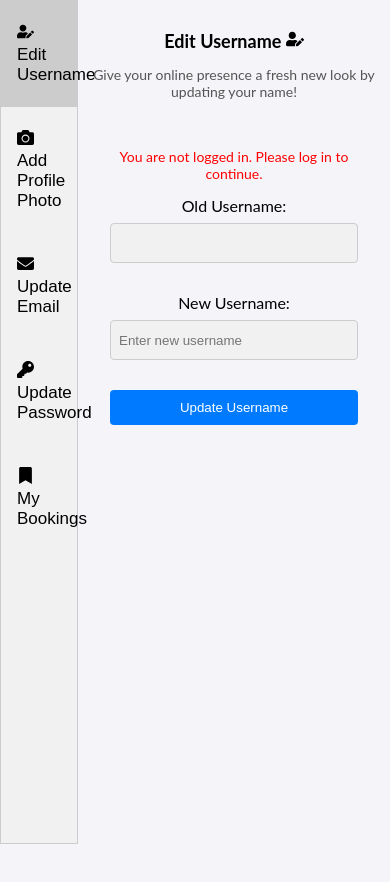
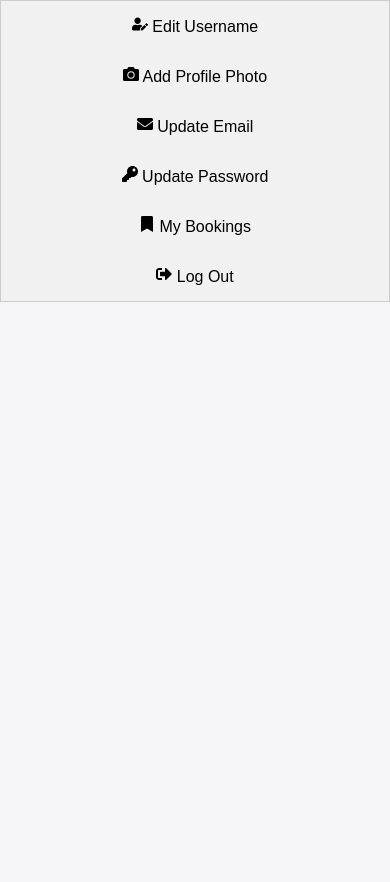
Before and after one commit to rohitprajapati06/Tour-Nest-Frontend, a React (Create React App) app: page /UserProfile in a window 390 px wide. Shown: the top 882 px of the page. After the commit the page ends 844 px from the top, so only its background shows below. Built offline with nearby package versions, Linux system fonts and the light colour scheme; no server answers.

Commit message:
Updated Design

```diff
--- a/src/Users/UserProfile/ProfileManagement.css
+++ b/src/Users/UserProfile/ProfileManagement.css
@@ -2,6 +2,7 @@
   font-family: "Lato", sans-serif;
 }
 
+/* Default layout for larger screens */
 .prolific-profile-management-user-tab {
   float: left;
   border: 1px solid #ccc;
@@ -34,14 +35,47 @@
 
 .prolific-profile-management-user-tabcontent {
   float: left;
-  padding: 0px 12px;
+  padding: 20px;
   width: 80%;
   height: 100vh;
   display: none;
   text-align: center;
-  margin: 30px auto;
+  margin: auto;
 }
 
-.prolific-profile-management-user-tabcontent h3 {
-  margin-top: 0;
+/* Mobile view */
+@media screen and (max-width: 768px) {
+  .prolific-profile-management-user-tab {
+    width: 100%;
+    height: auto;
+    display: flex;
+    flex-direction: column;
+  }
+
+  .prolific-profile-management-user-tab button {
+    text-align: center;
+    padding: 15px;
+    font-size: 16px;
+  }
+
+  .prolific-profile-management-user.mobile-view {
+    width: 100%;
+    height: auto;
+  }
+
+  .prolific-profile-management-user-tabcontent {
+    width: 100%;
+    height: auto;
+    padding: 15px;
+  }
+
+  .prolific-profile-management-back-button{
+    display: block;
+    margin: 10px auto;
+    padding: 10px;
+    background-color: #ccc;
+    border: none;
+    font-size: 16px;
+    cursor: pointer;
+  }
 }
--- a/src/Users/UserProfile/ProfileManagement.js
+++ b/src/Users/UserProfile/ProfileManagement.js
@@ -1,144 +1,145 @@
-import React, { useState } from 'react';
-import './ProfileManagement.css';
-import { FaCamera, FaEnvelope, FaKey, FaUserEdit, FaBookmark } from 'react-icons/fa';
-import BlogProfile from '../../Blogging/BlogProfile';
-import UpdateUsername from './UpdateUsername';
-import UpdateEmail from './UpdateEmail';
-import UpdatePassword from './UpdatePassword';
-import BookingList from '../../Flights/Flight Booking/BookingList';
+import React, { useState, useEffect } from "react";
+import "./ProfileManagement.css";
+import { FaCamera, FaEnvelope, FaKey, FaUserEdit, FaBookmark, FaArrowLeft, FaSignOutAlt } from "react-icons/fa";
+import BlogProfile from "../../Blogging/BlogProfile";
+import UpdateUsername from "./UpdateUsername";
+import UpdateEmail from "./UpdateEmail";
+import UpdatePassword from "./UpdatePassword";
+import BookingList from "../../Flights/Flight Booking/BookingList";
+import { useNavigate } from "react-router-dom";
 
 function ProfileManagement() {
-  const [activeTab, setActiveTab] = useState('EditUsername');
+  const [activeTab, setActiveTab] = useState(null);
+  const [isMobile, setIsMobile] = useState(window.innerWidth <= 768);
+  const navigate = useNavigate();
+
+  // Handle screen resize
+  useEffect(() => {
+    const handleResize = () => {
+      setIsMobile(window.innerWidth <= 768);
+    };
+    window.addEventListener("resize", handleResize);
+    return () => window.removeEventListener("resize", handleResize);
+  }, []);
 
   const openTab = (tabName) => {
-    setActiveTab(tabName);
+    if (tabName === "Logout") {
+      handleLogout(); // Log out the user immediately when the "Logout" tab is clicked
+    } else {
+      setActiveTab(tabName); // Open other tabs
+    }
+  };
+
+  const handleLogout = () => {
+    localStorage.removeItem("accessToken");
+    navigate("/login"); // Redirect to login page
   };
 
   return (
     <div className="prolific-profile-management-container">
-      <div className="prolific-profile-management-user">
-        {/* Tab navigation */}
+      {isMobile && !activeTab ? (
+        // Show tab buttons for mobile view
+        <div className="prolific-profile-management-user-tab mobile">
+          <button onClick={() => openTab("EditUsername")}>
+            <FaUserEdit /> Edit Username
+          </button>
+          <button onClick={() => openTab("AddProfilePhoto")}>
+            <FaCamera /> Add Profile Photo
+          </button>
+          <button onClick={() => openTab("UpdateEmail")}>
+            <FaEnvelope /> Update Email
+          </button>
+          <button onClick={() => openTab("UpdatePassword")}>
+            <FaKey /> Update Password
+          </button>
+          <button onClick={() => openTab("MyBooking")}>
+            <FaBookmark /> My Bookings
+          </button>
+          <button onClick={() => openTab("Logout")}>
+            <FaSignOutAlt /> Log Out
+          </button>
+        </div>
+      ) : (
+        <div className={`prolific-profile-management-user ${isMobile ? "mobile-view" : ""}`}>
+          {!isMobile && (
             <div className="prolific-profile-management-user-tab">
               <button
-            className={`prolific-profile-management-user-tablinks ${activeTab === 'EditUsername' ? 'active' : ''}`}
-            onClick={() => openTab('EditUsername')}
+                className={activeTab === "EditUsername" ? "active" : ""}
+                onClick={() => openTab("EditUsername")}
               >
                 <FaUserEdit /> Edit Username
               </button>
               <button
-            className={`prolific-profile-management-user-tablinks ${activeTab === 'AddProfilePhoto' ? 'active' : ''}`}
-            onClick={() => openTab('AddProfilePhoto')}
+                className={activeTab === "AddProfilePhoto" ? "active" : ""}
+                onClick={() => openTab("AddProfilePhoto")}
               >
                 <FaCamera /> Add Profile Photo
               </button>
               <button
-            className={`prolific-profile-management-user-tablinks ${activeTab === 'UpdateEmail' ? 'active' : ''}`}
-            onClick={() => openTab('UpdateEmail')}
+                className={activeTab === "UpdateEmail" ? "active" : ""}
+                onClick={() => openTab("UpdateEmail")}
               >
                 <FaEnvelope /> Update Email
               </button>
               <button
-            className={`prolific-profile-management-user-tablinks ${activeTab === 'UpdatePassword' ? 'active' : ''}`}
-            onClick={() => openTab('UpdatePassword')}
+                className={activeTab === "UpdatePassword" ? "active" : ""}
+                onClick={() => openTab("UpdatePassword")}
               >
                 <FaKey /> Update Password
               </button>
-          {/* New button for My Booking */}
               <button
-            className={`prolific-profile-management-user-tablinks ${activeTab === 'MyBooking' ? 'active' : ''}`}
-            onClick={() => openTab('MyBooking')}
+                className={activeTab === "MyBooking" ? "active" : ""}
+                onClick={() => openTab("MyBooking")}
               >
                 <FaBookmark /> My Bookings
               </button>
+              <button
+                className={activeTab === "Logout" ? "active" : ""}
+                onClick={() => openTab("Logout")}
+              >
+                <FaSignOutAlt /> Log Out
+              </button>
             </div>
+          )}
 
-        {/* Tab contents */}
-        <div
-          className="prolific-profile-management-user-tabcontent"
-          style={{ display: activeTab === 'EditUsername' ? 'block' : 'none' }}
-        >
+          {/* Show selected tab content */}
+          {activeTab && isMobile && (
+            <button style={{ backgroundColor: "#ccc" }} className="prolific-profile-management-back-button" onClick={() => setActiveTab(null)}>
+              <FaArrowLeft />
+            </button>
+          )}
+
+          <div className="prolific-profile-management-user-tabcontent" style={{ display: activeTab === "EditUsername" ? "block" : "none" }}>
             <h3>Edit Username <FaUserEdit /></h3>
-          <p>Give your online presence a fresh new look by updating your name!</p>
+            <p>Update your name for a fresh online presence.</p>
             <UpdateUsername />
           </div>
 
-        <div
-          className="prolific-profile-management-user-tabcontent"
-          style={{
-            display: activeTab === 'AddProfilePhoto' ? 'block' : 'none',
-            textAlign: 'center',
-            padding: '20px',
-          }}
-        >
-          <h3>
-            Add Profile Photo <FaCamera />
-          </h3>
-          <p>
-            Your profile photo is more than just a picture - it's a representation of who you are and what you're about.
-            <br /> By updating your profile photo, you can showcase your authentic self.
-            <br /> So why wait? Upload a new profile photo today and start building meaningful connections!
-          </p>
-          <br />
-          <q>Update your profile by clicking on it!</q>
-
-          <div style={{ display: 'flex', justifyContent: 'center' }}>
+          <div className="prolific-profile-management-user-tabcontent" style={{ display: activeTab === "AddProfilePhoto" ? "block" : "none" }}>
+            <h3>Add Profile Photo <FaCamera /></h3>
+            <p>Upload a new profile picture to personalize your account.</p>
             <BlogProfile />
           </div>
-        </div>
 
-        <div
-          className="prolific-profile-management-user-tabcontent"
-          style={{ display: activeTab === 'UpdateEmail' ? 'block' : 'none' }}
-        >
+          <div className="prolific-profile-management-user-tabcontent" style={{ display: activeTab === "UpdateEmail" ? "block" : "none" }}>
             <h3>Update Email <FaEnvelope /></h3>
-          <p>Update your email address to ensure you receive important notifications and stay connected with us.</p>
+            <p>Keep your email updated for important notifications.</p>
             <UpdateEmail />
           </div>
 
-        <div
-          className="prolific-profile-management-user-tabcontent"
-          style={{
-            display: activeTab === 'UpdatePassword' ? 'block' : 'none',
-            textAlign: 'center',
-            padding: '20px',
-          }}
-        >
-          <h3>
-            Update Password <FaKey />
-          </h3>
-          <p>
-            Protecting your account and personal information is our top priority.
-            <br />
-            Updating your password regularly is a crucial step in maintaining the security of your account.
-            <br />
-            By choosing a strong and unique password, you'll significantly reduce the risk of unauthorized access.
-          </p>
-
-          <div style={{ marginTop: '20px', textAlign: 'left', marginLeft: '20%' }}>
-            <p>
-              <strong>When updating your password, remember to follow these best practices:</strong>
-            </p>
-            <ul style={{ listStyleType: 'none', paddingLeft: 0, lineHeight: '1.8' }}>
-              <li>‣ Use a combination of uppercase and lowercase letters</li>
-              <li>‣ Incorporate numbers and special characters</li>
-              <li>‣ Avoid using easily guessable information (e.g., name, birthdate)</li>
-              <li>‣ Choose a password that's at least 8 characters long</li>
-            </ul>
-          </div>
-
+          <div className="prolific-profile-management-user-tabcontent" style={{ display: activeTab === "UpdatePassword" ? "block" : "none" }}>
+            <h3>Update Password <FaKey /></h3>
+            <p>Enhance security by updating your password regularly.</p>
             <UpdatePassword />
           </div>
 
-        {/* New tab content for MyBookings */}
-        <div
-          className="prolific-profile-management-user-tabcontent"
-          style={{ display: activeTab === 'MyBooking' ? 'block' : 'none' }}
-        >
+          <div className="prolific-profile-management-user-tabcontent" style={{ display: activeTab === "MyBooking" ? "block" : "none" }}>
             <h3>My Bookings <FaBookmark /></h3>
-          <p>Manage your flight bookings below:</p>
-          <BookingList /> {/* Embed the BookingList component here */}
+            <p>View and manage your flight bookings.</p>
+            <BookingList />
           </div>
         </div>
+      )}
     </div>
   );
 }
```
Lines whose indentation alone changed are shown as unchanged.
